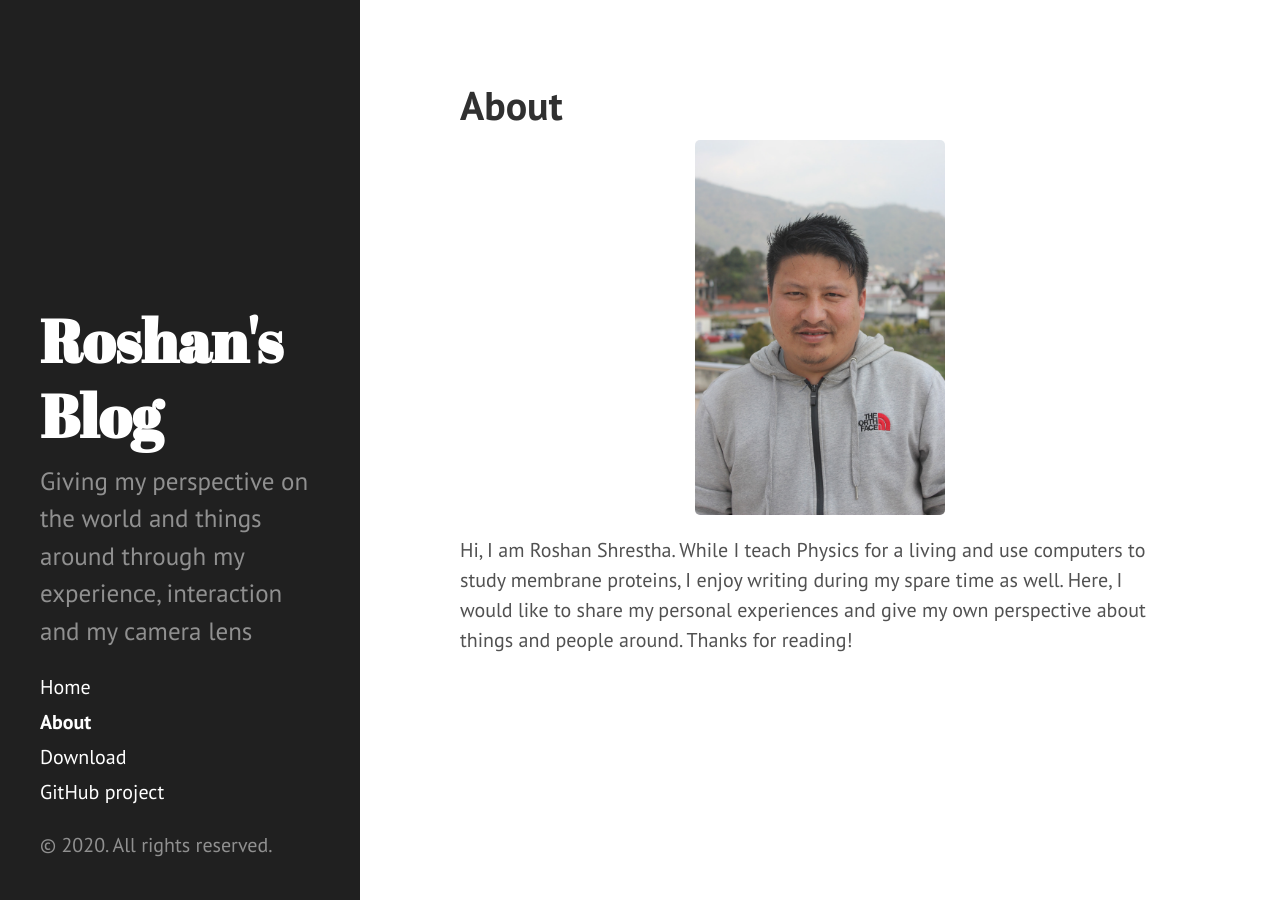
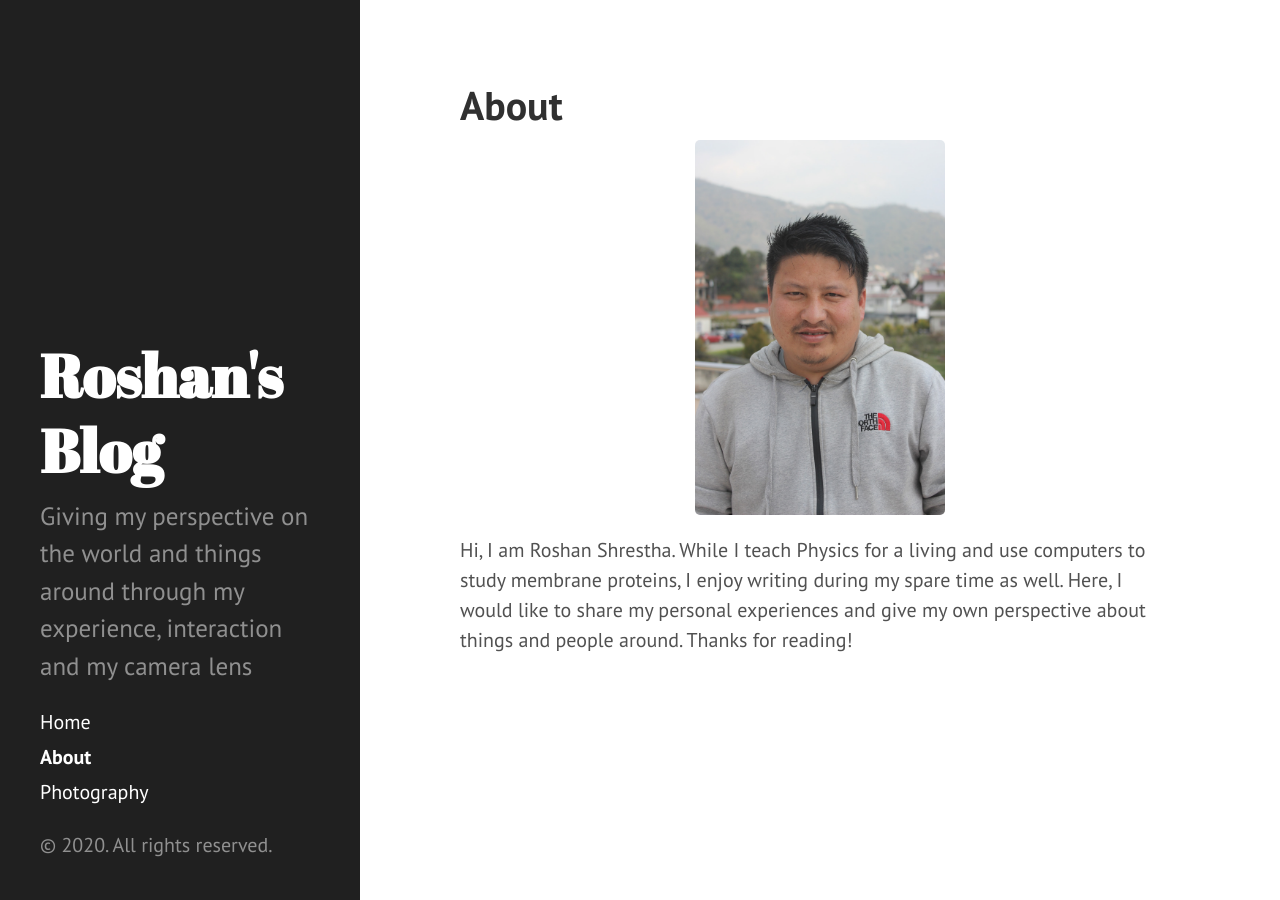
Before and after one commit to roshrestha/roshrestha.github.io, a Jekyll site: the page built from about.md, in a window 1280 px wide. Built offline with Jekyll 4.4.1, drawn with Linux system fonts in a browser that asks for light colours.

Commit message:
fixed sidebar

```diff
--- a/Gemfile
+++ b/Gemfile
@@ -7,3 +7,5 @@ gem "jekyll-seo-tag"
 group :jekyll_plugins do
   gem "jekyll-paginate"
 end
+
+gem 'jekyll-compose', group: [:jekyll_plugins]
--- a/_includes/sidebar.html
+++ b/_includes/sidebar.html
@@ -26,8 +26,7 @@
         {% endif %}
       {% endfor %}
 
-      <a class="sidebar-nav-item" href="{{ site.github.repo }}/archive/v{{ site.version }}.zip">Download</a>
-      <a class="sidebar-nav-item" href="{{ site.github.repo }}">GitHub project</a>
+
 
     </nav>
 
--- /dev/null
+++ b/photography.md
@@ -0,0 +1,4 @@
+---
+layout: page
+title: Photography
+---
```
Also changed, not shown: _posts/2013-12-28-introducing-hyde.md (deleted, +0 -4 lines), _posts/2020-03-28-hello-world.md (added, +5 -0 lines), Gemfile.lock.
